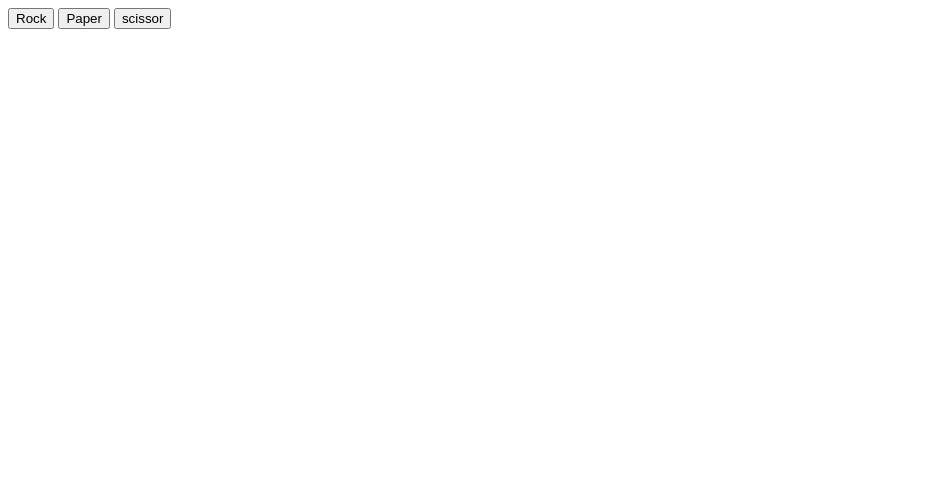
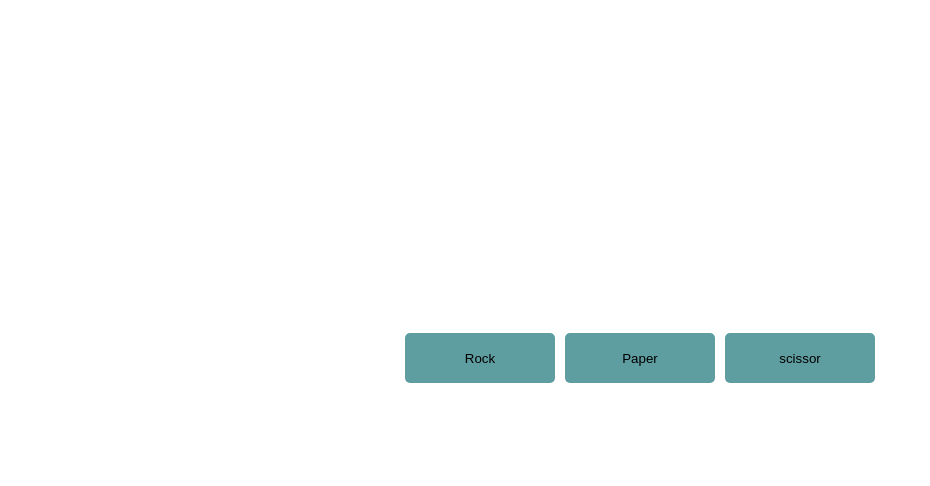
Before and after one commit to shri1707/Rock_paper_scissor, a plain HTML site: page index.html in a window 1280 px wide. Shown: the whole page, without its empty margins (0-930 px from the left). Drawn offline with Linux system fonts and the light colour scheme.

Commit message:
added a bit of style to our webpage

```diff
--- a/index.html
+++ b/index.html
@@ -4,13 +4,20 @@
     <meta charset="UTF-8">
     <meta name="viewport" content="width=device-width, initial-scale=1.0">
     <title>Document</title>
+    <link rel="stylesheet" href="style.css">
 </head>
 <body>
-    <button class="btn" id="rock" >Rock</button>
-    <button class="btn" id="paper" >Paper</button>
-    <button class="btn" id="scissor" >scissor</button>
-    <p class="notice"></p>
-    <div id="result"></div>
+    <div class="main">
+
+        <button class="btn" id="rock" >Rock</button>
+        <button class="btn" id="paper" >Paper</button>
+        <button class="btn" id="scissor" >scissor</button>
+    </div>
+    <div class="extra">
+
+        <p class="notice"></p>
+        <div id="result"></div>
+    </div>
 
     <script src="script.js"></script>
 </body>
--- /dev/null
+++ b/style.css
@@ -0,0 +1,33 @@
+body{
+    height: 100vh;
+    display: flex;
+    align-items: center;
+    justify-content: center;
+    flex-direction: column;
+}
+
+.main{
+    display: flex;
+    gap: 10px;
+    justify-content: center;
+    align-items: center;
+
+}
+
+.btn{
+    background-color: cadetblue;
+    border-style: none;
+    border-radius: 5px;
+    height: 50px;
+    width: 150px;
+    padding: 10px;
+}
+
+.extra{
+    height: 100px;
+    width: 470px;
+    display: flex;
+    flex-direction: column;
+    justify-content: center;
+    text-align: center;
+}
```
